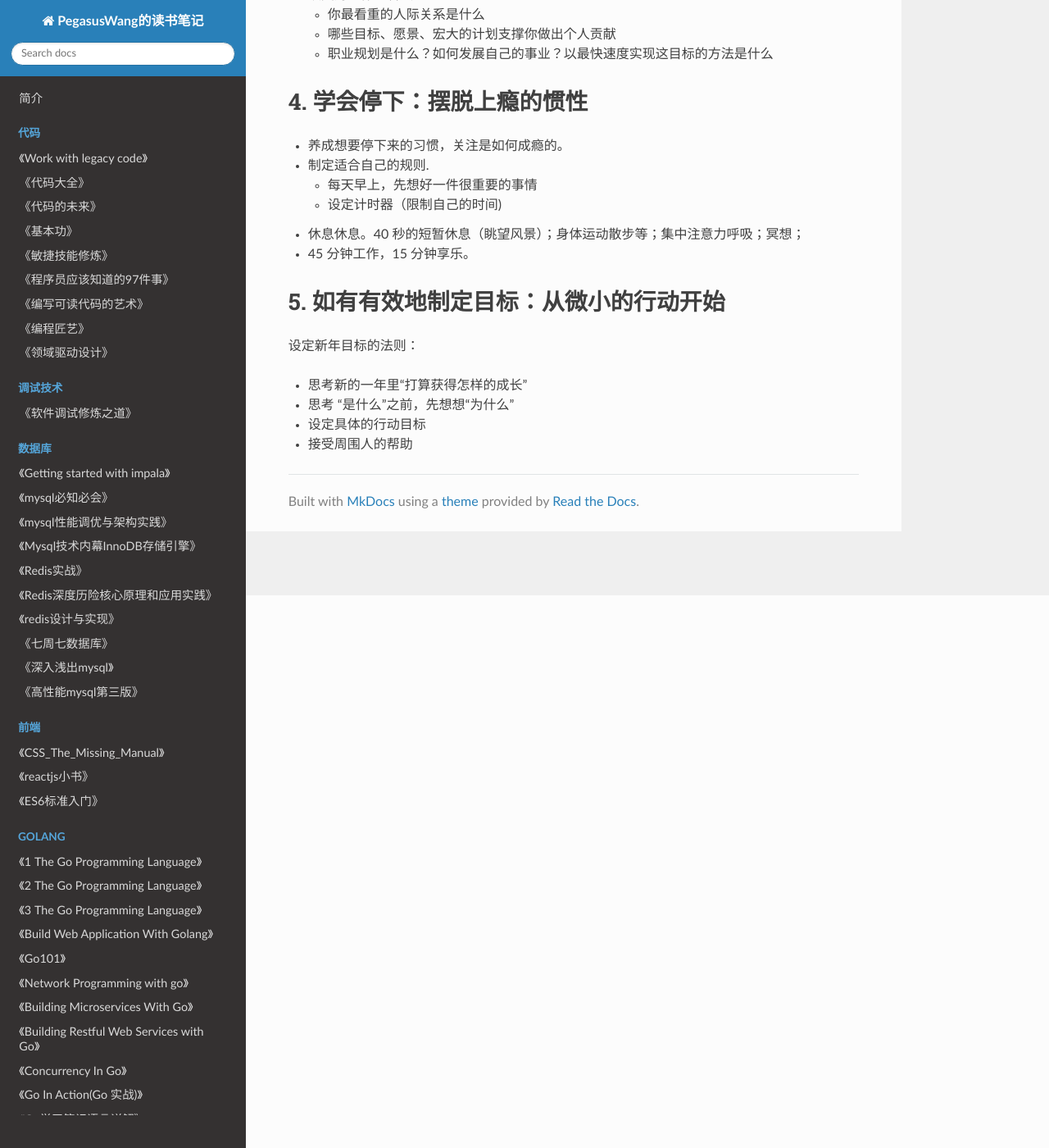
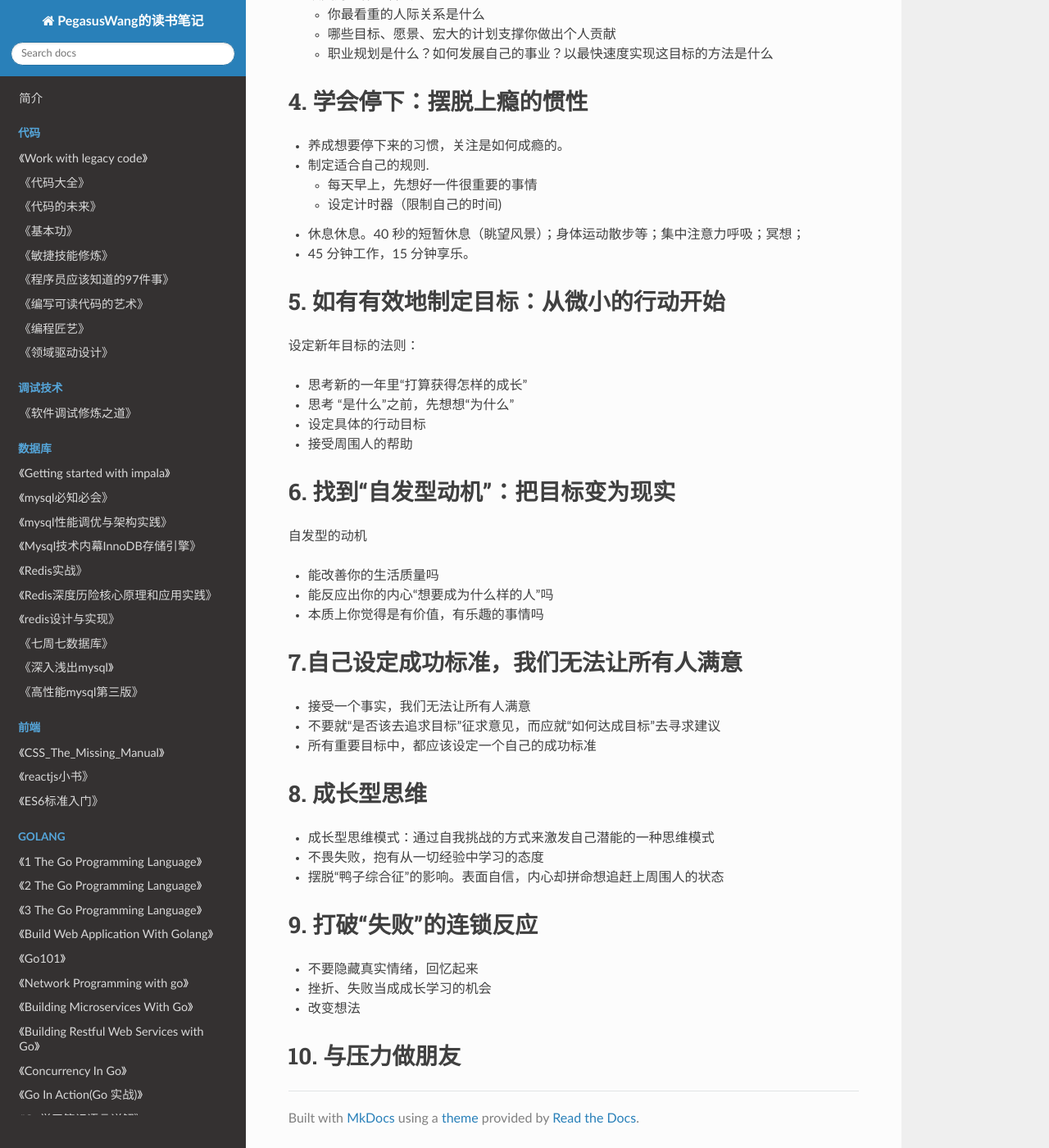
Before and after one commit to PegasusWang/booknotes, an MkDocs documentation site: the page built from docs/psychology/自控力-实操篇.md, in a window 1280 px wide and 1400 px high, scrolled down 674 px. Shown: the whole window at 82% size. Built offline with MkDocs 1.6.1, drawn with Linux system fonts in a browser that asks for light colours; nearby versions of some CDN libraries; old or Windows-style settings are respelled for this version of MkDocs.

Commit message:
自控力实操

```diff
--- a/docs/psychology/自控力-实操篇.md
+++ b/docs/psychology/自控力-实操篇.md
@@ -41,3 +41,31 @@
 - 思考 “是什么”之前，先想想“为什么”
 - 设定具体的行动目标
 - 接受周围人的帮助
+
+# 6. 找到“自发型动机”：把目标变为现实
+
+自发型的动机
+
+- 能改善你的生活质量吗
+- 能反应出你的内心“想要成为什么样的人”吗
+- 本质上你觉得是有价值，有乐趣的事情吗
+
+# 7.自己设定成功标准，我们无法让所有人满意
+
+- 接受一个事实，我们无法让所有人满意
+- 不要就“是否该去追求目标”征求意见，而应就“如何达成目标”去寻求建议
+- 所有重要目标中，都应该设定一个自己的成功标准
+
+# 8. 成长型思维
+
+- 成长型思维模式：通过自我挑战的方式来激发自己潜能的一种思维模式
+- 不畏失败，抱有从一切经验中学习的态度
+- 摆脱“鸭子综合征”的影响。表面自信，内心却拼命想追赶上周围人的状态
+
+# 9. 打破“失败”的连锁反应
+
+- 不要隐藏真实情绪，回忆起来
+- 挫折、失败当成成长学习的机会
+- 改变想法
+
+# 10. 与压力做朋友
```
